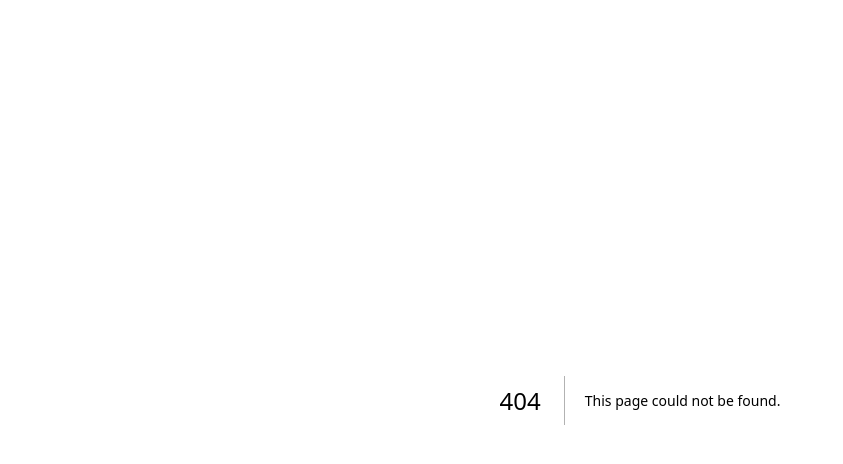
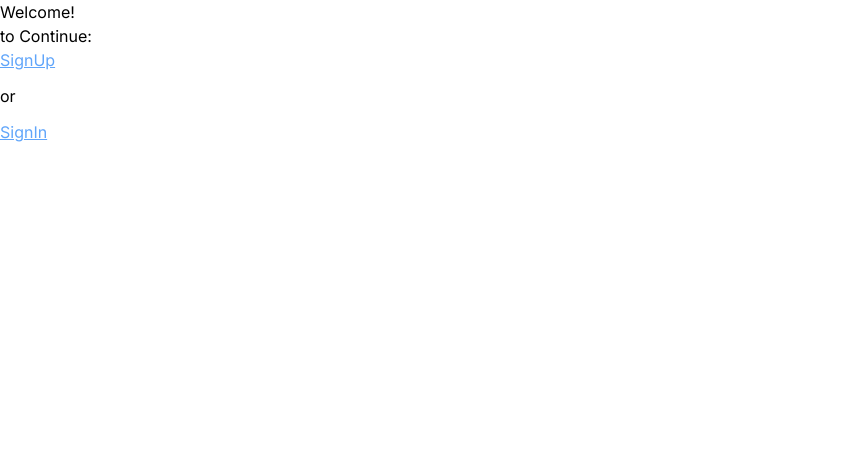
Before and after one commit to kaikaci12/entertainment-web-app, a Next.js app in the folder entertainment-web-app/: page / in a window 1280 px wide. Before the commit this address had no page. Shown: the top 464 px of the page, without its empty margins (0-843 px from the left). Built offline with nearby package versions, Linux system fonts and the light colour scheme.

Commit message:
add dashboard defense from no authentication

```diff
--- /dev/null
+++ b/entertainment-web-app/app/dashboard/loading.tsx
@@ -0,0 +1,7 @@
+import React from "react";
+
+export default function loading() {
+  return (
+    <div className="loader bg-[#10141E] duration-1000 w-full h-full fixed flex items-center justify-center"></div>
+  );
+}
--- a/entertainment-web-app/app/dashboard/page.tsx
+++ b/entertainment-web-app/app/dashboard/page.tsx
@@ -3,7 +3,8 @@ import Image from "next/image";
 import data from "../../data.json";
 import { useEffect, useState } from "react";
 import { TMovie } from "../types";
-import { redirect } from "next/navigation";
+import NextTopLoader from "nextjs-toploader";
+import { useRouter } from "next/navigation";
 export default function Dashboard() {
   const [filteredMovies, setFilteredMovies] = useState(data);
   const [seriesActive, setSeriesActive] = useState(false);
@@ -17,7 +18,12 @@ export default function Dashboard() {
   const filterMoviesByCategory = (category: string) => {
     setFilteredMovies(data.filter((movie) => movie.category === category));
   };
-
+  const router = useRouter();
+  useEffect(() => {
+    if (!localStorage.getItem("authDetails")) {
+      router.push("/login");
+    }
+  });
   useEffect(() => {
     const handleResize = () => {
       setWindowWidth(window.innerWidth);
@@ -51,8 +57,20 @@ export default function Dashboard() {
     setSearchResults(results);
   }, [searchValue]);
   console.log(searchResults);
+  if (localStorage.getItem("authDetails"))
     return (
       <div className="  bg-[#10141E] absolute  lg:gap-[30px]  lg:flex   sm:p-[25px] lg:py-[32px] ">
+        <NextTopLoader
+          color="#2299DD"
+          initialPosition={0.08}
+          crawlSpeed={200}
+          height={3}
+          crawl={true}
+          showSpinner={true}
+          easing="ease"
+          speed={200}
+          shadow="0 0 10px #2299DD,0 0 5px #2299DD"
+        />
         <header className="sm:h-[72px] w-full h-[56px] bg-[#161D2F] sm:rounded-[10px] lg:rounded-[20px] flex justify-between items-center px-[16px]  lg:h-screen  lg:w-[96px] lg:flex-col lg:py-[32px] lg:ju">
           <svg
             className=""
@@ -195,7 +213,9 @@ export default function Dashboard() {
                       >
                         <div className="h-full  flex justify-center items-center ">
                           <div className="w-[117px] hidden    group-hover:flex group-hover:duration-300 absolute h-[48px] rounded-[28.5px] bg-opacity-25 bg-white  p-4 justify-between   items-center">
-                          <span className="text-white  text-[18px]">Play</span>
+                            <span className="text-white  text-[18px]">
+                              Play
+                            </span>
                             <svg
                               width="30"
                               height="30"
@@ -303,7 +323,9 @@ export default function Dashboard() {
                       >
                         <div
                           style={{
-                          backgroundImage: `url(${handleThumbnailSize(movie)})`,
+                            backgroundImage: `url(${handleThumbnailSize(
+                              movie
+                            )})`,
                             backgroundRepeat: "no-repeat",
                             backgroundSize: "cover",
                           }}
@@ -335,7 +357,9 @@ export default function Dashboard() {
                               width="32"
                               height="32"
                               viewBox="0 0 32 32"
-                            fill={`${movie.isBookmarked ? "#fff" : "#10141E"}`}
+                              fill={`${
+                                movie.isBookmarked ? "#fff" : "#10141E"
+                              }`}
                             >
                               <circle
                                 opacity="0.500647"
@@ -396,7 +420,9 @@ export default function Dashboard() {
                       >
                         <div
                           style={{
-                          backgroundImage: `url(${handleThumbnailSize(movie)})`,
+                            backgroundImage: `url(${handleThumbnailSize(
+                              movie
+                            )})`,
                             backgroundRepeat: "no-repeat",
                             backgroundSize: "cover",
                           }}
@@ -428,7 +454,9 @@ export default function Dashboard() {
                               width="32"
                               height="32"
                               viewBox="0 0 32 32"
-                            fill={`${movie.isBookmarked ? "#fff" : "#10141E"}`}
+                              fill={`${
+                                movie.isBookmarked ? "#fff" : "#10141E"
+                              }`}
                             >
                               <circle
                                 opacity="0.500647"
--- a/entertainment-web-app/app/globals.css
+++ b/entertainment-web-app/app/globals.css
@@ -34,3 +34,20 @@
 .movie-container:hover::before {
   opacity: 1;
 }
+.loader::after {
+  content: "";
+  width: 75px;
+  height: 75px;
+  border: 15px solid #dddddd;
+  border-top-color: purple;
+  border-radius: 100%;
+  animation: loading 0.75s ease infinite;
+}
+@keyframes loading {
+  from {
+    transform: rotate(0turn);
+  }
+  to {
+    transform: rotate(1turn);
+  }
+}
--- a/entertainment-web-app/app/layout.tsx
+++ b/entertainment-web-app/app/layout.tsx
@@ -2,6 +2,7 @@ import type { Metadata } from "next";
 import { Inter } from "next/font/google";
 import "./globals.css";
 
+import NextTopLoader from "nextjs-toploader";
 const inter = Inter({ subsets: ["latin"] });
 
 export const metadata: Metadata = {
@@ -16,8 +17,20 @@ export default function RootLayout({
 }>) {
   return (
     <html lang="en">
-
-      <body className={inter.className}>{children}</body>
+      <body className={inter.className}>
+        {children}
+        <NextTopLoader
+          color="#2299DD"
+          initialPosition={0.08}
+          crawlSpeed={200}
+          height={3}
+          crawl={true}
+          showSpinner={true}
+          easing="ease"
+          speed={200}
+          shadow="0 0 10px #2299DD,0 0 5px #2299DD"
+        />
+      </body>
     </html>
   );
 }
--- /dev/null
+++ b/entertainment-web-app/app/page.tsx
@@ -0,0 +1,21 @@
+import React from "react";
+import Link from "next/link";
+function page() {
+  return (
+    <div>
+      <h1> Welcome!</h1>
+      to Continue:
+      <div className="flex flex-col gap-3 ">
+        <Link className="text-blue-400 underline" href={"/signup"}>
+          SignUp
+        </Link>
+        or
+        <Link className="text-blue-400 underline" href={"/login"}>
+          SignIn
+        </Link>
+      </div>
+    </div>
+  );
+}
+
+export default page;
--- a/entertainment-web-app/package.json
+++ b/entertainment-web-app/package.json
@@ -11,6 +11,7 @@
   "dependencies": {
     "@hookform/resolvers": "^3.6.0",
     "next": "14.2.4",
+    "nextjs-toploader": "^1.6.12",
     "react": "^18",
     "react-dom": "^18",
     "react-hook-form": "^7.52.0",
```
Also changed, not shown: 1 other file (tests, documents, lock files or other folders). Lines whose indentation alone changed are shown as unchanged.
